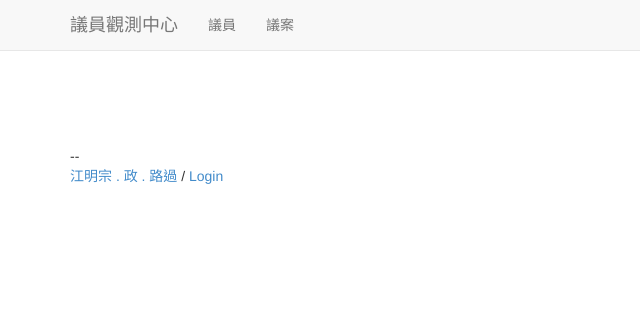
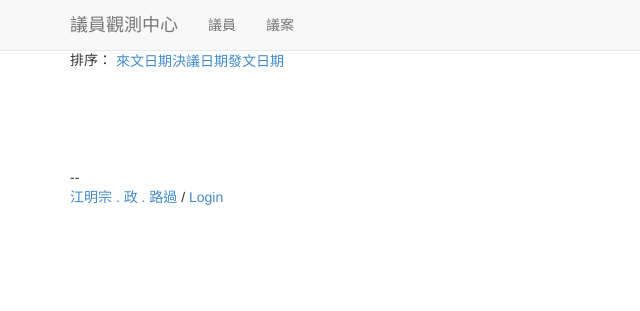
Before and after one commit to kiang/parliamentary, a CakePHP app: template View/Motions/index.ctp in a window 1280 px wide. Shown: the top 311 px of the page, without its empty margins (0-640 px from the left). Run offline with PHP 8.4 and a stand-in for CakePHP, Linux system fonts and the light colour scheme; the template is opened without the code that fills it, so the values that code supplies are empty; some libraries are stand-ins or nearby versions.

Commit message:
add sorting links in motions/index

```diff
--- a/Controller/MotionsController.php
+++ b/Controller/MotionsController.php
@@ -58,6 +58,7 @@ class MotionsController extends AppController {
         $this->set('items', $items);
         $this->set('foreignId', $foreignId);
         $this->set('foreignModel', $foreignModel);
+        $this->set('url', array($foreignModel, $foreignId));
     }
 
     function view($id = null) {
--- a/View/Motions/index.ctp
+++ b/View/Motions/index.ctp
@@ -2,6 +2,14 @@
     <div class="row">
         <!--right-->
         <div class="col-md-12">
+            排序：
+            <div class="btn-group">
+                <?php
+                echo $this->Paginator->sort('Motion.requested_date', '來文日期', array('url' => $url, 'class' => 'btn btn-default'));
+                echo $this->Paginator->sort('Motion.result_date', '決議日期', array('url' => $url, 'class' => 'btn btn-default'));
+                echo $this->Paginator->sort('Motion.posting_date', '發文日期', array('url' => $url, 'class' => 'btn btn-default'));
+                ?>
+            </div>
             <div class="paging"><?php echo $this->element('paginator'); ?></div>
             <?php
             foreach ($items AS $item) {
@@ -10,7 +18,12 @@
                     <div class="col-md-12">
                         <div class="panel panel-default">
                             <div class="panel-heading"><h3><?php echo $this->Html->link($item['Motion']['summary'], '/motions/view/' . $item['Motion']['id']); ?></h3></div>
-                            <div class="panel-body"><?php echo nl2br($item['Motion']['description']); ?></div>
+                            <div class="panel-body">
+                                來文日期：<?php echo $item['Motion']['requested_date']; ?>
+                                | 決議日期：<?php echo $item['Motion']['result_date']; ?>
+                                | 發文日期：<?php echo $item['Motion']['posting_date']; ?>
+                                <hr />
+                                <?php echo nl2br($item['Motion']['description']); ?></div>
                             <div class="panel-body">
                                 提案人/單位： <?php echo $item['Motion']['requester']; ?>
                                 <?php
```
